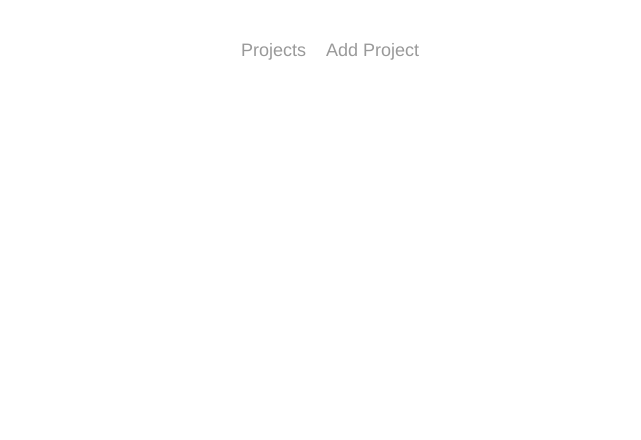
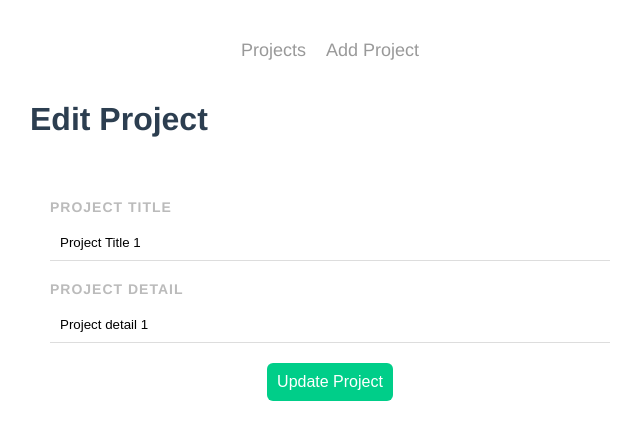
Before and after one commit to EiMohMohHtwe/Project-Planner, a Vue app: page /editProject/1 in a window 1280 px wide. Before the commit this address had no page. Shown: the top 440 px of the page, without its empty margins (310-951 px from the left). Built offline with nearby package versions, Linux system fonts and the light colour scheme; data requests are answered from the project's data file.

Commit message:
fetch edit data and update backend

```diff
--- a/database/db.json
+++ b/database/db.json
@@ -19,8 +19,8 @@
       "id": 3
     },
     {
-      "title": "test",
-      "detail": "test",
+      "title": "test update",
+      "detail": "test4 update",
       "complete": false,
       "id": 4
     }
--- a/src/components/SingleProject.vue
+++ b/src/components/SingleProject.vue
@@ -8,9 +8,11 @@
                 <span class="material-icons" @click="deleteProject">
                     delete
                 </span>
-                <span class="material-icons">
+                <router-link :to="{name:'EditProject',params:{id:project.id}}">
+                    <span class="material-icons">
                     edit
-                </span>
+                    </span>
+                </router-link>
                 <span class="material-icons" @click="completeProject">
                     done
                 </span>
--- a/src/router/index.js
+++ b/src/router/index.js
@@ -1,6 +1,7 @@
 import { createRouter, createWebHistory } from 'vue-router'
 import Home from '../views/Home.vue'
 import AddProject from '../views/AddProject.vue'
+import EditProject from '../views/EditProject.vue'
 
 const routes = [
   {
@@ -12,6 +13,12 @@ const routes = [
     path: '/addProject',
     name: 'AddProject',
     component: AddProject
+  },
+  {
+    path: '/editProject/:id',
+    name: 'EditProject',
+    component: EditProject,
+    props:true
   }
 
 ]
--- /dev/null
+++ b/src/views/EditProject.vue
@@ -0,0 +1,62 @@
+<template>
+    <h1>Edit Project</h1>
+    <form @submit.prevent="addProject">
+        <label>Project Title</label>
+        <input type="text" v-model="title">
+        <label>Project Detail</label>
+        <input type="text" v-model="detail">
+        <button @click="updateProject">Update Project</button>
+    </form>
+</template>
+
+<script>
+export default {
+    props:["id"],
+    data(){
+        return{
+            title:"",
+            detail:""
+        }
+    },
+    mounted(){
+        fetch('http://localhost:3000/projects/'+this.id)
+        .then((res)=>{
+            return res.json()
+        })
+        .then((datas)=>{
+            this.title=datas.title
+            this.detail=datas.detail
+        })
+        .catch((err)=>{
+            console.log(err);
+        })
+    },
+    methods:{
+        updateProject(){
+            fetch('http://localhost:3000/projects/'+this.id,{
+                method:"PATCH",
+                headers:{
+                    "Content-type":"application/json"
+                },
+                body:JSON.stringify(
+                    {
+                        title:this.title,
+                        detail:this.detail
+                    }
+                )
+            })
+            .then((res)=>{
+                this.$router.push("/")
+            })
+            .catch((err)=>{
+            console.log(err);
+            })
+        }
+    }
+
+}
+</script>
+
+<style>
+
+</style>
```
